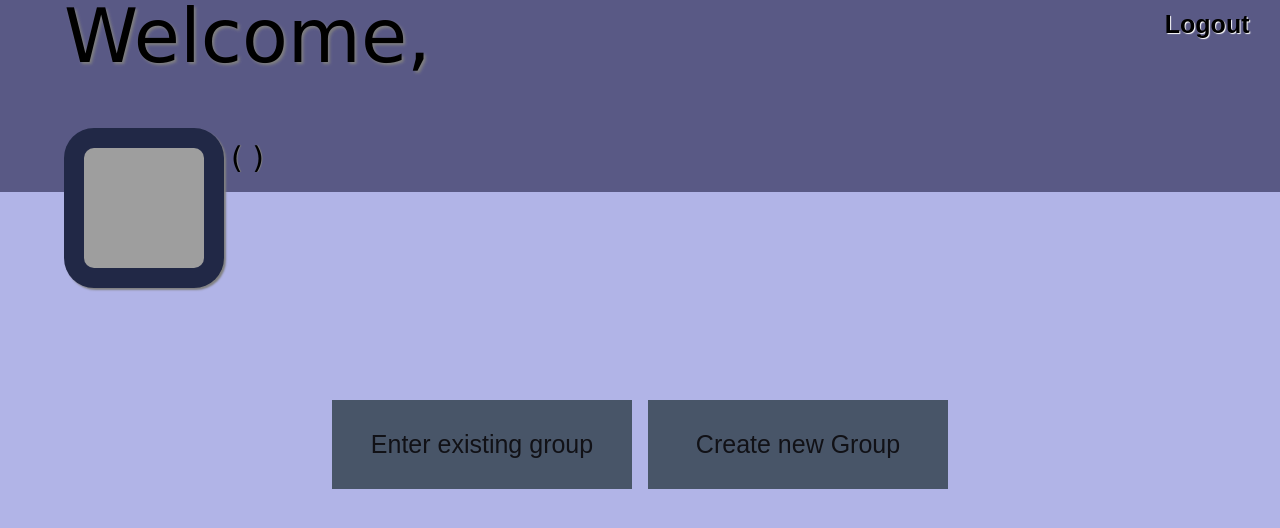
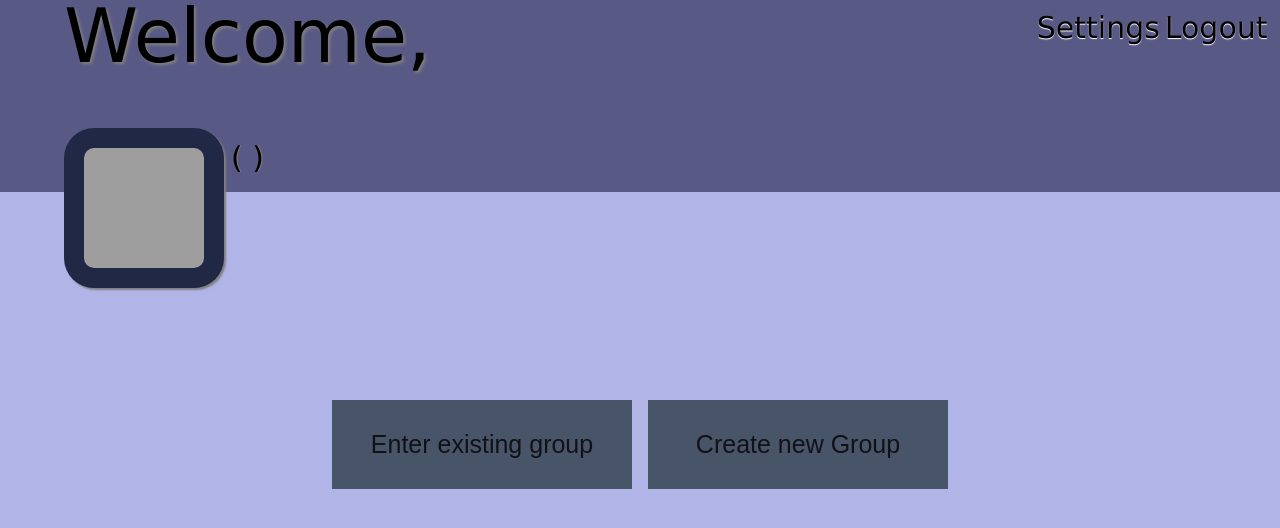
Before and after one commit to tanny411/GroupStudy, a PHP site: page /main_page.php in a window 1280 px wide. Shown: the part 8-536 px from the top of the page. Run offline with PHP 8.4, Linux system fonts and the light colour scheme; the visitor is signed in with stand-in values (Sample User, id 1); data that the repository does not hold is empty; grey boxes are pictures that could not be loaded.

Commit message:
prep for setting page

```diff
--- a/READ ME.txt
+++ b/READ ME.txt
@@ -58,3 +58,6 @@
 toggleoffline.php
 
 namelist.php //to update showing online or offline
+
+profil_setting.php
+profile_setting_form.html
--- a/grouppage.html
+++ b/grouppage.html
@@ -20,7 +20,7 @@
             </div>
             <ul class="navbar">
                 <li><a href="offline.php?next=main_page">Home</a></li>
-                <li>Settings</li>
+                <li><a href="#">Settings</a></li>
                 <li class="notif-btn">Notification<div class="notif-num"><?php echo $notif_num; ?></div></li>
                 <li><a href="offline.php?next=logout">Logout</a></li>
             </ul>
@@ -49,7 +49,7 @@
         <ul class="sidebar" id="sidebar">
             <li onclick="closeSlideMenu()" class="close"><i class="fa fa-close"></i></li>
             <li id="folderresponse"></li>
-            <li class="nodrop">Profile Settings</li>
+            <li class="nodrop"><a href="profile_setting.php?from=group_page">Profile Settings</a></li>
             <li onclick="showfolders()"><i class="fa fa-angle-right" id="1"></i> Group Folders</li>
             <li class="dropdown noshow" id="folders">
                 <ul>
--- a/loggedin.css
+++ b/loggedin.css
@@ -47,22 +47,30 @@
 	text-shadow:2px 2px 3px gray;
 	left:5%;
 }
-.logout
+a, a:visited ,a:hover,a:active {
+    text-decoration: none;
+	color:inherit;
+}
+.top-btn
 {
 	position:fixed;
 	top:5px;
-	left:90%;
 	padding:1%;
 	border:none;
 	background-color:rgba(0,0,0,0);
-	font-size:25px;
-	font-weight:bold;
-	text-shadow:1px 1px 1px white;
+	font-size:30px;
+	text-shadow:0px 1px 1px white;
 
 }
-.logout:hover
+.top-btn:hover
 {
 	text-shadow:2px 2px 2px gray,2px -2px 1px white;
+}
+.logout{
+	left:90%;
+}
+.setting{
+	left:80%;
 }
 .btn
 {
@@ -93,9 +101,9 @@
 .newgroup:hover,
 .oldgroup:hover
 {
-	background-color:rgb(55, 69, 83, 0.945));
-	opacity:1;
-	border-radius:50% 50% 50% 50%;
+	background-color:rgb(55, 69, 83, 0.945);
+	opacity :1;
+	border-radius :50% 50% 50% 50%;
 }
 .newgroup:focus,
 .oldgroup:focus
--- a/loggedin.php
+++ b/loggedin.php
@@ -1,10 +1,4 @@
 <?php
-	if(isset($_POST['submit']) && !empty($_POST['submit']))
-	{
-		session_destroy();
-		header('Location: '.$current_file);
-	}
-
 	$user=getUser();
 
 	$msg="Fill these out and click OK to create a new group";
--- a/loggedin_form.php
+++ b/loggedin_form.php
@@ -16,9 +16,8 @@
 				</div>
 			</div>
 		</header>
-		<form action="<?php echo $current_file; ?>" method="POST">
-			<input class="logout" type="submit" name='submit' value='Logout'>
-		</form>
+		<a href="profile_setting.php?from=main_page" class="top-btn setting">Settings</a>
+		<a href="logout.php" class="top-btn logout">Logout</a>
 		<div class="btn">
 			<div class="a"><input type="button" onclick="oldgroup();" class="oldgroup" value="Enter existing group"/></div>
 			<div class="b">
```
Also changed, not shown: profile_setting.php (added, +7 -0 lines), profile_setting_form.html (added).
